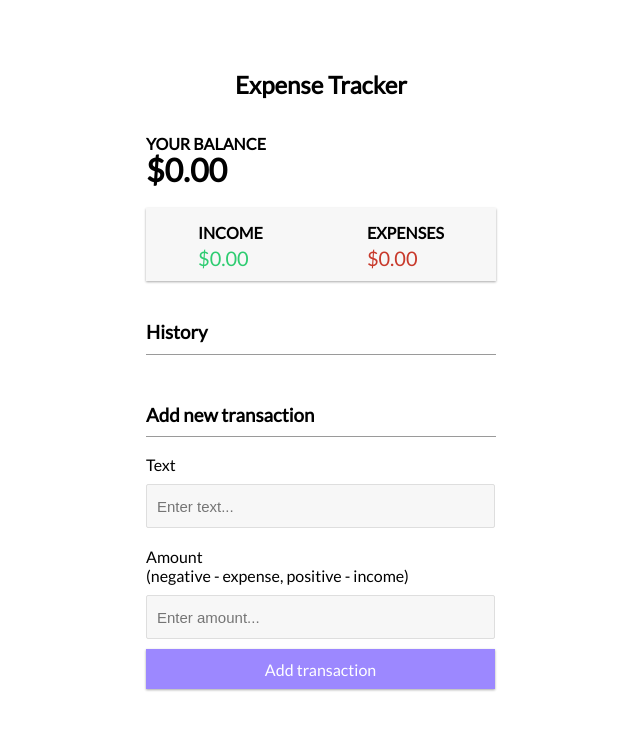
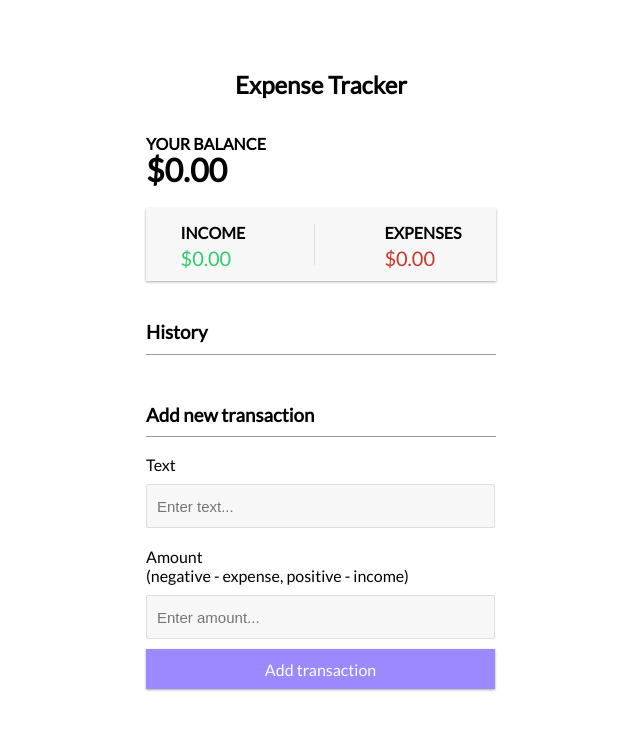
Before and after one commit to Amir-Shahzad7/Expense-Tracker-App, a React (Create React App) app: page / in a window 1280 px wide. Shown: the top 730 px of the page, without its empty margins (319-959 px from the left). Built offline with nearby package versions, Linux system fonts and the light colour scheme.

Commit message:
Update AccountSummary.js

```diff
--- a/src/Components/AccountSummary.js
+++ b/src/Components/AccountSummary.js
@@ -8,6 +8,7 @@ const AccountSummary = () => {
                     <h4><b>INCOME</b></h4>
                     <p style={{ fontSize: "20px", color: "#2ECC71" }}>$0.00</p>
                 </div>
+                <p style={{borderRight: "1px solid #dedede"}}></p>
                 <div>
                     <h4><b>EXPENSES</b></h4>
                     <p style={{ fontSize: "20px", color: "#C8392B" }}>$0.00</p>
```
